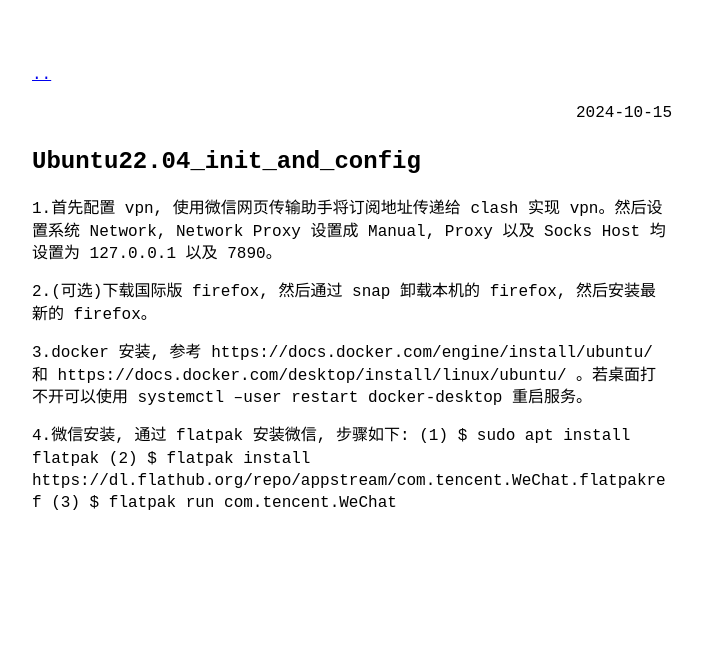
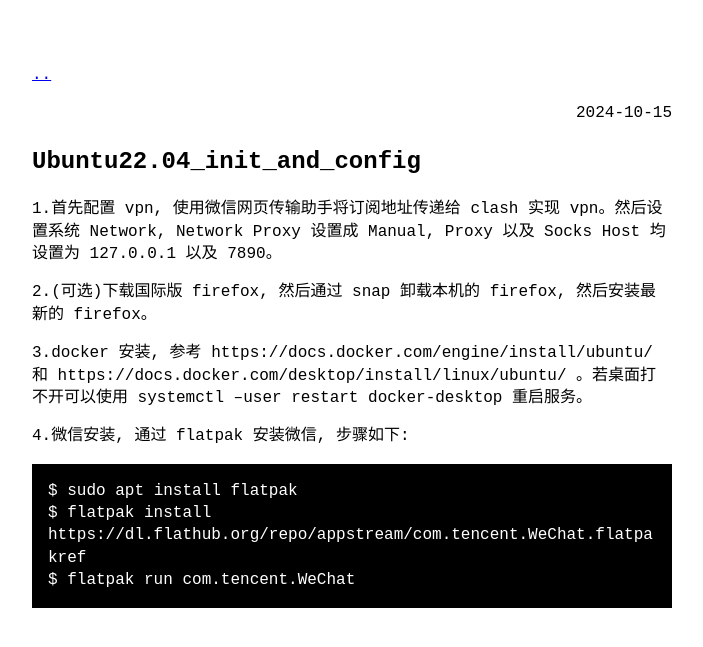
Before and after one commit to shecannotsee/shecannotsee.github.io, a Jekyll site: the page built from _posts/2024-10-15-ubuntu22.04_init_and_config.md, in a window 1280 px wide. Shown: the top 647 px of the page, without its empty margins (288-991 px from the left). Built offline with Jekyll 4.4.1, drawn with Linux system fonts in a browser that asks for light colours.

Commit message:
[docs] 1.Add ubuntu22.04 use docs

````diff
--- a/_posts/2024-10-15-ubuntu22.04_init_and_config.md
+++ b/_posts/2024-10-15-ubuntu22.04_init_and_config.md
@@ -12,6 +12,8 @@ categories: blog
 
 
 4.微信安装, 通过 flatpak 安装微信, 步骤如下:
-(1) $ sudo apt install flatpak
-(2) $ flatpak install https://dl.flathub.org/repo/appstream/com.tencent.WeChat.flatpakref
-(3) $ flatpak run com.tencent.WeChat
+``` bash
+$ sudo apt install flatpak
+$ flatpak install https://dl.flathub.org/repo/appstream/com.tencent.WeChat.flatpakref
+$ flatpak run com.tencent.WeChat
+```
````
